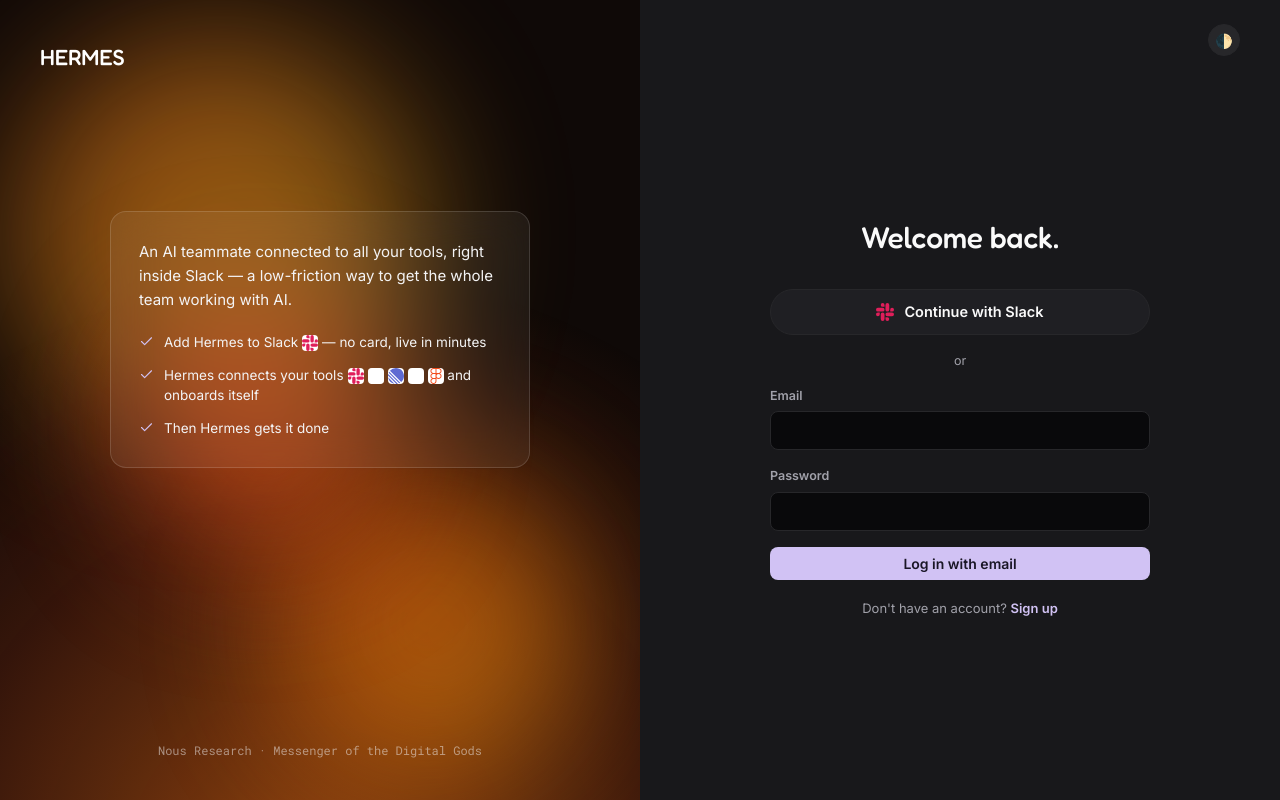
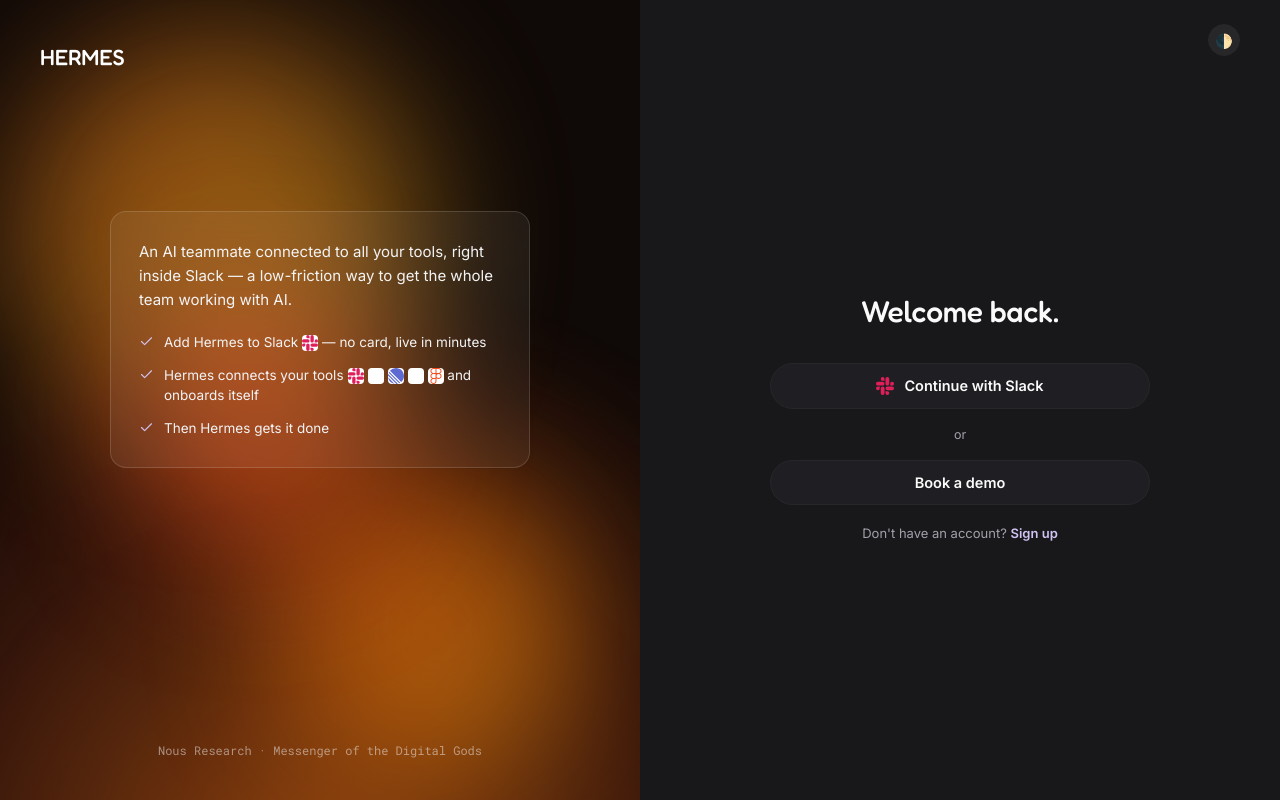
Before and after one commit to Asadaligondal/HERMES, a Next.js app in the folder web/: page /login in a window 1280 px wide. Built offline with nearby package versions, Linux system fonts and the light colour scheme; a web font is replaced by a local one.

Commit message:
Remove login form, add Book a demo button to login/signup

```diff
--- a/web/src/app/login/page.tsx
+++ b/web/src/app/login/page.tsx
@@ -11,26 +11,7 @@
 
 export default function LoginPage() {
   const router = useRouter();
-  const [email, setEmail] = useState("");
-  const [password, setPassword] = useState("");
-  const [error, setError] = useState<string | null>(null);
-  const [loading, setLoading] = useState(false);
   const [slackLoading, setSlackLoading] = useState(false);
-
-  async function handleSubmit(e: React.FormEvent) {
-    e.preventDefault();
-    setError(null);
-    setLoading(true);
-
-    const res = await signIn("credentials", { email, password, redirect: false });
-
-    setLoading(false);
-    if (res?.error) {
-      setError("Incorrect email or password.");
-      return;
-    }
-    router.push("/dashboard");
-  }
 
   async function handleSlackContinue() {
     setSlackLoading(true);
@@ -101,35 +82,9 @@
 
           <div className="auth-divider">or</div>
 
-          {error && <div className="form-error" style={{ maxWidth: 380, width: "100%" }}>{error}</div>}
-
-          <form onSubmit={handleSubmit} style={{ width: "100%", maxWidth: 380, textAlign: "left" }}>
-            <div className="field">
-              <label htmlFor="email">Email</label>
-              <input
-                id="email"
-                type="email"
-                required
-                value={email}
-                onChange={(e) => setEmail(e.target.value)}
-                autoComplete="email"
-              />
-            </div>
-            <div className="field">
-              <label htmlFor="password">Password</label>
-              <input
-                id="password"
-                type="password"
-                required
-                value={password}
-                onChange={(e) => setPassword(e.target.value)}
-                autoComplete="current-password"
-              />
-            </div>
-            <button type="submit" className="btn btn-primary btn-block" disabled={loading}>
-              {loading ? "Logging in…" : "Log in with email"}
-            </button>
-          </form>
+          <button className="auth-cta" type="button">
+            Book a demo
+          </button>
 
           <div className="auth-footer-link">
             Don&apos;t have an account? <Link href="/signup">Sign up</Link>
--- a/web/src/app/signup/page.tsx
+++ b/web/src/app/signup/page.tsx
@@ -81,6 +81,12 @@
             {loading ? "Continuing…" : "Continue with Slack"}
           </button>
 
+          <div className="auth-divider">or</div>
+
+          <button className="auth-cta" type="button">
+            Book a demo
+          </button>
+
           <div className="auth-divider">No credit card required</div>
 
           <div className="auth-footer-link" style={{ marginTop: 0 }}>
```
Also changed, not shown: 1 other file (tests, documents, lock files or other folders).
